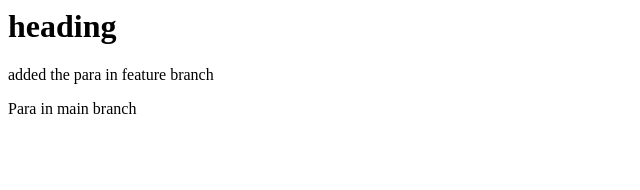
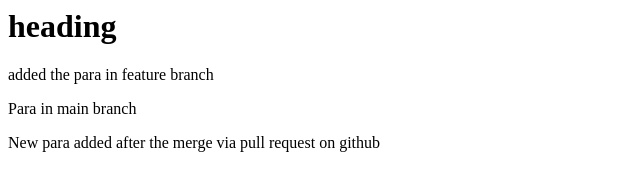
Before and after one commit to Amitabh-2003/dummy-css, a plain HTML site: page index.html in a window 1280 px wide. Shown: the whole page, without its empty margins (0-640 px from the left). Drawn offline with Linux system fonts and the light colour scheme.

Commit message:
merge via github

```diff
--- a/index.html
+++ b/index.html
@@ -1,3 +1,4 @@
 <h1>heading</h1>
 <p>added the para in feature branch</p>
 <p>Para in main branch</p>
+<p>New para added after the merge via pull request on github</p>
```
